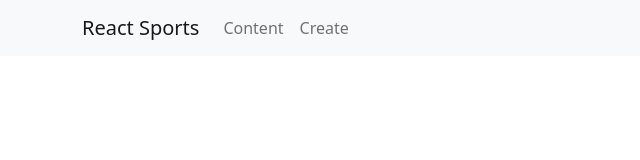
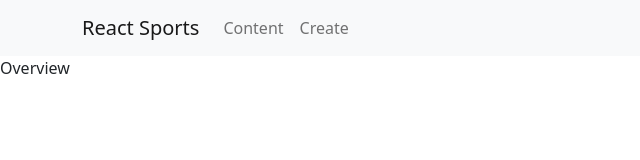
Before and after one commit to DazaTovarJ/react-sports, a React (Vite) app: page / in a window 1280 px wide. Shown: the top 160 px of the page, without its empty margins (0-640 px from the left). Built offline with nearby package versions, Linux system fonts and the light colour scheme.

Commit message:
feat: :sparkles: Set route structure and pages

```diff
--- a/src/App.jsx
+++ b/src/App.jsx
@@ -2,6 +2,9 @@ import React from "react";
 import {HashRouter, Route, Routes} from "react-router-dom";
 
 import Base from "./pages/Base";
+import Overview from "./pages/Overview";
+import Content from "./pages/Content";
+import Create from "./pages/Create";
 
 import "./App.css";
 
@@ -9,7 +12,11 @@ function App() {
   return (
     <HashRouter>
       <Routes>
-        <Route path="/" element={<Base />} />
+        <Route path="/" element={<Base />}>
+          <Route index element={<Overview />} />
+          <Route path="content" element={<Content />} />
+          <Route path="create" element={<Create />} />
+        </Route>
       </Routes>
     </HashRouter>
   );
--- a/src/pages/Base.jsx
+++ b/src/pages/Base.jsx
@@ -1,10 +1,12 @@
 import React from "react";
+import {Outlet} from "react-router-dom";
 import Toolbar from "../components/Toolbar";
 
 function Base() {
   return (
     <>
       <Toolbar />
+      <Outlet />
     </>
   );
 }
--- /dev/null
+++ b/src/pages/Content.jsx
@@ -0,0 +1,9 @@
+import React from 'react'
+
+function Content() {
+  return (
+    <div>Content</div>
+  )
+}
+
+export default Content
--- /dev/null
+++ b/src/pages/Create.jsx
@@ -0,0 +1,7 @@
+import React from "react";
+
+function Create() {
+  return <div>Create</div>;
+}
+
+export default Create;
--- /dev/null
+++ b/src/pages/Overview.jsx
@@ -0,0 +1,7 @@
+import React from "react";
+
+function Overview() {
+  return <div>Overview</div>;
+}
+
+export default Overview;
```
